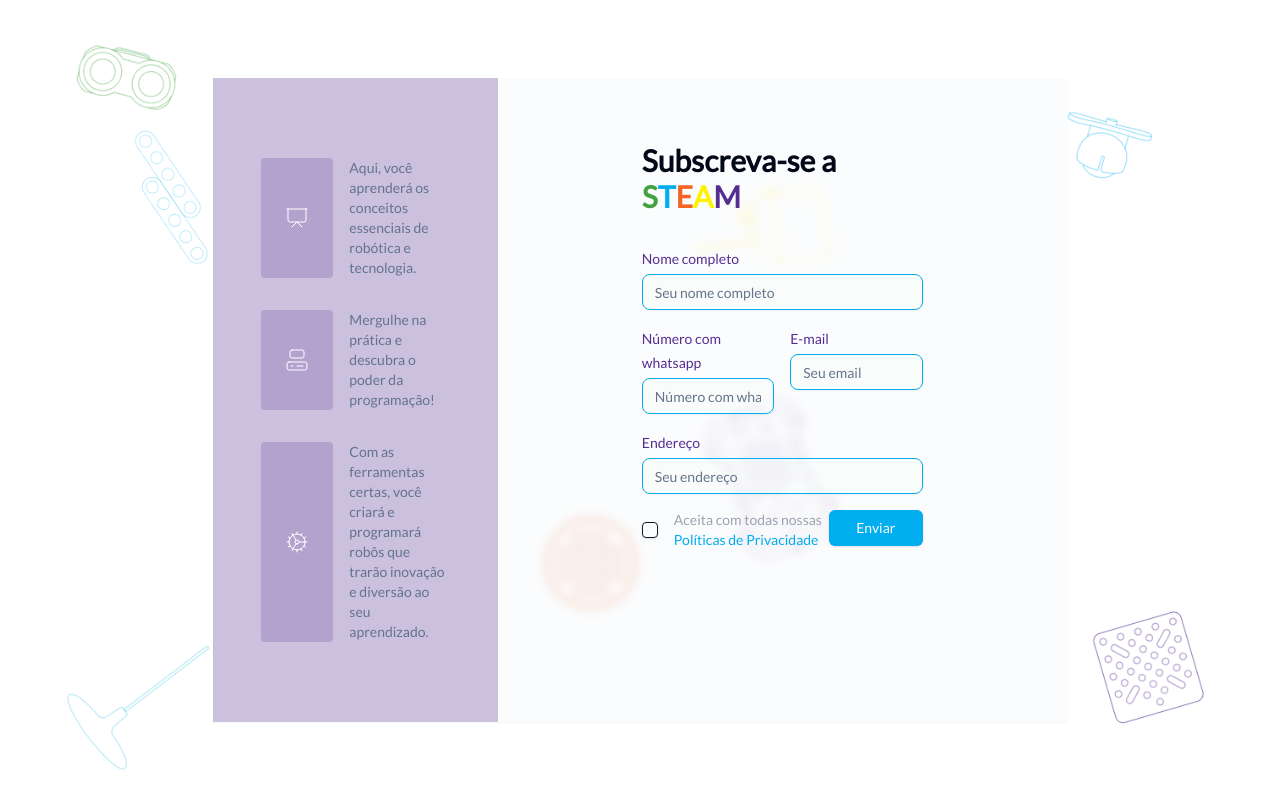
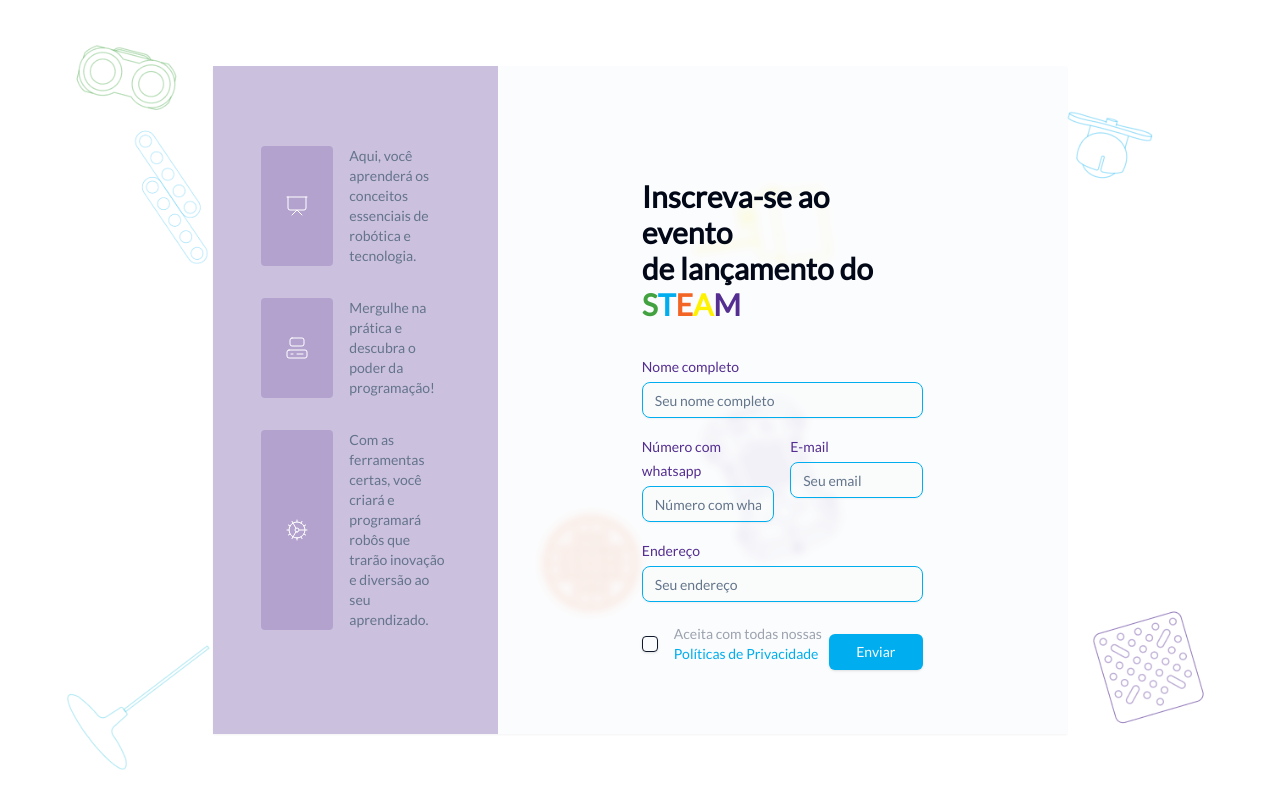
Before and after one commit to RutonC/steam, a Next.js app: page / in a window 1280 px wide. Built offline with nearby package versions, Linux system fonts and the light colour scheme.

Commit message:
modified title

```diff
--- a/src/app/page.tsx
+++ b/src/app/page.tsx
@@ -137,9 +137,10 @@ function Subscription() {
   <div className='grid grid-cols-1 sm:grid-cols-2 md:grid-cols-3 shadow-sm w-full sm:w-2/3'>
     <SideLeft />
     <div className='bg-slate-100/30 backdrop-blur-sm col-span-2 py-8 px-4 sm:py-16 sm:px-12 md:px-36'>
-      <div>
+      <div className='sm:mt-12'>
         <span className='font-bold text-2xl sm:text-3xl'>
-          Subscreva-se a <br/>
+          Inscreva-se ao evento <br/>
+          de lançamento do <br/>
           <span className='text-colorOne'>S</span>
           <span className='text-colorTwo'>T</span>
           <span className='text-colorThree'>E</span>
@@ -218,7 +219,7 @@ function Subscription() {
               </span>
             </div>
             {errors.check && <span className="text-red-500 text-sm">{errors.check.message}</span>}
-            <Button disabled={loading} className={`bg-colorTwo hover:bg-colorFive ${loading ?? 'bg-slate-500'}`}>
+            <Button disabled={loading} className={`bg-colorTwo sm:mt-4 hover:bg-colorFive ${loading ?? 'bg-slate-500'}`}>
               Enviar
             </Button>
           </div>
```
